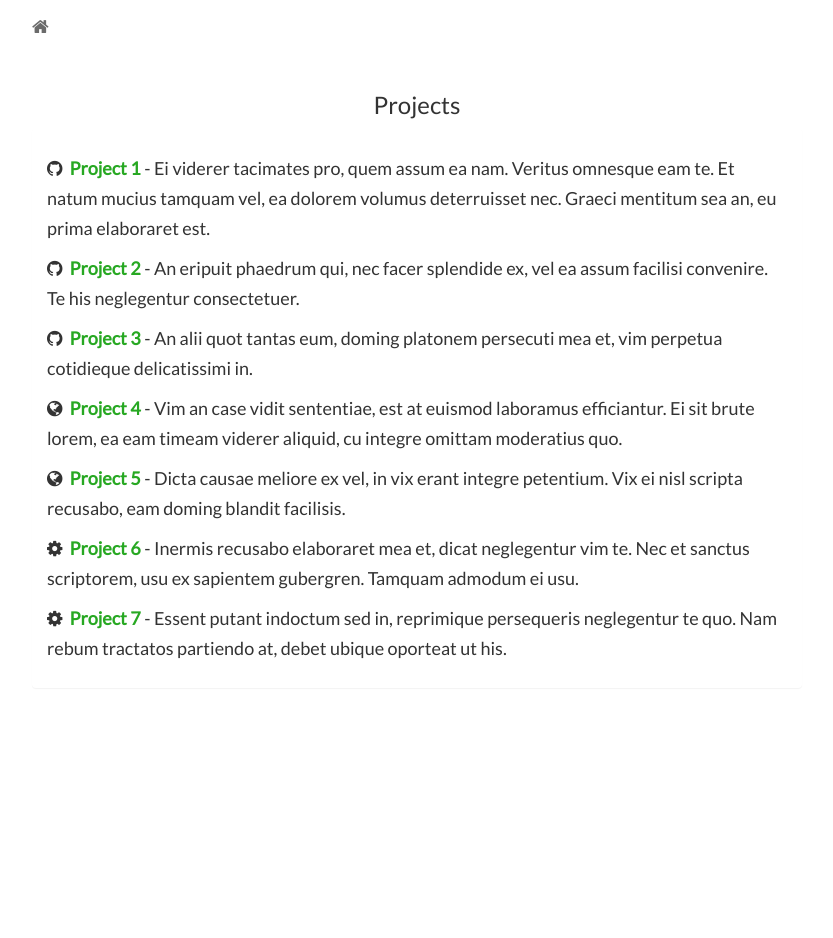
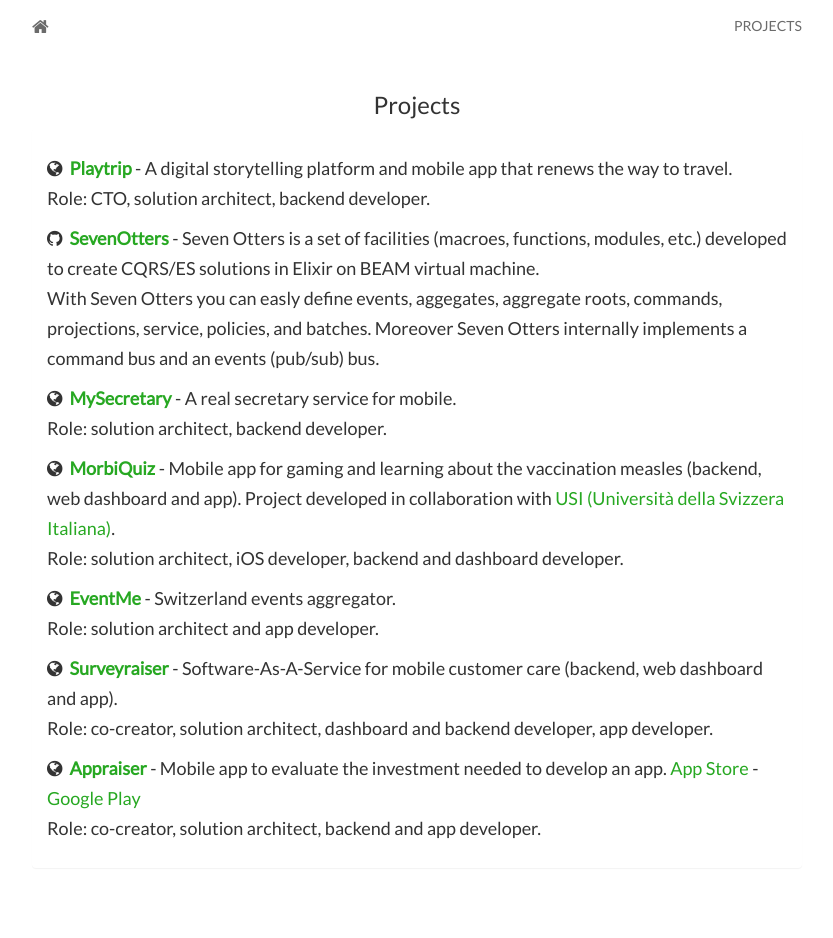
Before and after one commit to nicolafiorillo/nicolafiorillo.github.io, a Jekyll site: the page built from projects.html, in a window 1280 px wide. Shown: the whole page, without its empty margins (223-1056 px from the left). Built offline with Jekyll 4.4.1, drawn with Linux system fonts in a browser that asks for light colours; nearby versions of some CDN libraries; before the commit the page ends 900 px from its top, so only the background shows below that.

Commit message:
Adding projects.

```diff
--- a/_includes/header.html
+++ b/_includes/header.html
@@ -5,8 +5,8 @@
     </div>
     <div id="navbar">
       <ul class="nav navbar-nav navbar-right">
+        <li><a href="{{ site.baseurl }}projects.html">PROJECTS</a></li>
         <!-- <li><a href="{{ site.baseurl }}blog.html">BLOG</a></li>
-        <li><a href="{{ site.baseurl }}projects.html">PROJECTS</a></li>
         <li><a href="http://jekyller.github.io/vitae">RESUME</a></li> -->
       </ul>
     </div>
--- a/_includes/projects.html
+++ b/_includes/projects.html
@@ -3,41 +3,47 @@
   <h3>Projects</h3>
   <div class="panel panel-default">
     <div class="panel-body">
-		<h5>
-			<i class="fa fa-github"></i>&nbsp;&nbsp;<strong><a href="#">Project 1</a></strong>
-			- Ei viderer tacimates pro, quem assum ea nam. Veritus omnesque eam te. Et natum mucius tamquam vel,
-			ea dolorem volumus deterruisset nec. Graeci mentitum sea an, eu prima elaboraret est.
-		</h5>
-		<h5>
-			<i class="fa fa-github"></i>&nbsp;&nbsp;<strong><a href="#">Project 2</a></strong>
-			- An eripuit phaedrum qui, nec facer splendide ex, vel ea assum facilisi convenire.
-			Te his neglegentur consectetuer.
-		</h5>
-    	<h5>
-			<i class="fa fa-github"></i>&nbsp;&nbsp;<strong><a href="#">Project 3</a></strong>
-			- An alii quot tantas eum, doming platonem persecuti mea et, vim perpetua cotidieque delicatissimi in.
-		</h5>
-		<h5>
-			<i class="fa fa-globe"></i>&nbsp;&nbsp;<strong><a href="#">Project 4</a></strong>
-			- Vim an case vidit sententiae, est at euismod laboramus efficiantur. Ei sit brute lorem,
-			ea eam timeam viderer aliquid, cu integre omittam moderatius quo.
-		</h5>
-		<h5>
-			<i class="fa fa-globe"></i>&nbsp;&nbsp;<strong><a href="#">Project 5</a></strong>
-			- Dicta causae meliore ex vel, in vix erant integre petentium. Vix ei nisl scripta recusabo,
-			eam doming blandit facilisis.
-		</h5>
-		<h5>
-			<i class="fa fa-cog"></i>&nbsp;&nbsp;<strong><a href="#">Project 6</a></strong>
-			- Inermis recusabo elaboraret mea et, dicat neglegentur vim te. Nec et sanctus scriptorem,
-			usu ex sapientem gubergren. Tamquam admodum ei usu.
-		</h5>
-		<h5>
-			<i class="fa fa-cog"></i>&nbsp;&nbsp;<strong><a href="#">Project 7</a></strong>
-			- Essent putant indoctum sed in, reprimique persequeris neglegentur te quo. Nam rebum
-			tractatos partiendo at, debet ubique oporteat ut his.
-		</h5>
 
+			<h5>
+				<i class="fa fa-globe"></i>&nbsp;&nbsp;<strong><a href="http://www.play-trip.com/en/">Playtrip</a></strong>
+				- A digital storytelling platform and mobile app that renews the way to travel.<br/>Role: CTO, solution architect, backend developer.
+			</h5>
+
+			<h5>
+				<i class="fa fa-github"></i>&nbsp;&nbsp;<strong><a href="https://www.sevenotters.org/">SevenOtters</a></strong>
+				- Seven Otters is a set of facilities (macroes, functions, modules, etc.) developed to create CQRS/ES solutions in Elixir on BEAM virtual machine.<br/>
+					With Seven Otters you can easly define events, aggegates, aggregate roots, commands, projections, service, policies, and batches. Moreover Seven Otters internally implements a command bus and an events (pub/sub) bus.<br/>
+			</h5>
+
+			<h5>
+				<i class="fa fa-globe"></i>&nbsp;&nbsp;<strong><a href="https://www.mysecretary.com/">MySecretary</a></strong>
+				- A real secretary service for mobile.<br/>Role: solution architect, backend developer.
+			</h5>
+
+			<h5>
+				<i class="fa fa-globe"></i>&nbsp;&nbsp;<strong><a href="http://morbiquiz.ch">MorbiQuiz</a></strong>
+				- Mobile app for gaming and learning about the vaccination measles (backend, web dashboard
+			and app). Project developed in collaboration with <a href="http://www.usi.ch/">USI (Università della Svizzera Italiana)</a>.<br/>
+					Role: solution architect, iOS developer, backend and dashboard developer.
+			</h5>
+
+			<h5>
+				<i class="fa fa-globe"></i>&nbsp;&nbsp;<strong><a href="https://www.appeventme.com">EventMe</a></strong>
+				- Switzerland events aggregator.<br/>
+					Role: solution architect and app developer.
+			</h5>
+
+			<h5>
+				<i class="fa fa-globe"></i>&nbsp;&nbsp;<strong><a href="http://whitepeaksmobile.ch/surveyraiser">Surveyraiser</a></strong>
+				- Software-As-A-Service for mobile customer care (backend, web dashboard and app).<br/>
+					Role: co-creator, solution architect, dashboard and backend developer, app developer.
+			</h5>
+
+			<h5>
+				<i class="fa fa-globe"></i>&nbsp;&nbsp;<strong><a href="https://itunes.apple.com/ch/app/appraiser/id1038047074?mt=8">Appraiser</a></strong>
+				- Mobile app to evaluate the investment needed to develop an app. <a href="https://itunes.apple.com/ch/app/appraiser/id1038047074?mt=8">App Store</a> - <a href="https://play.google.com/store/apps/details?id=ch.whitepeaksmobile.playtrip">Google Play</a><br/>
+					Role: co-creator, solution architect, backend and app developer.<br>
+			</h5>
 
     </div>
   </div>
```
Also changed, not shown: _includes/social.html (+5 -6 lines).
